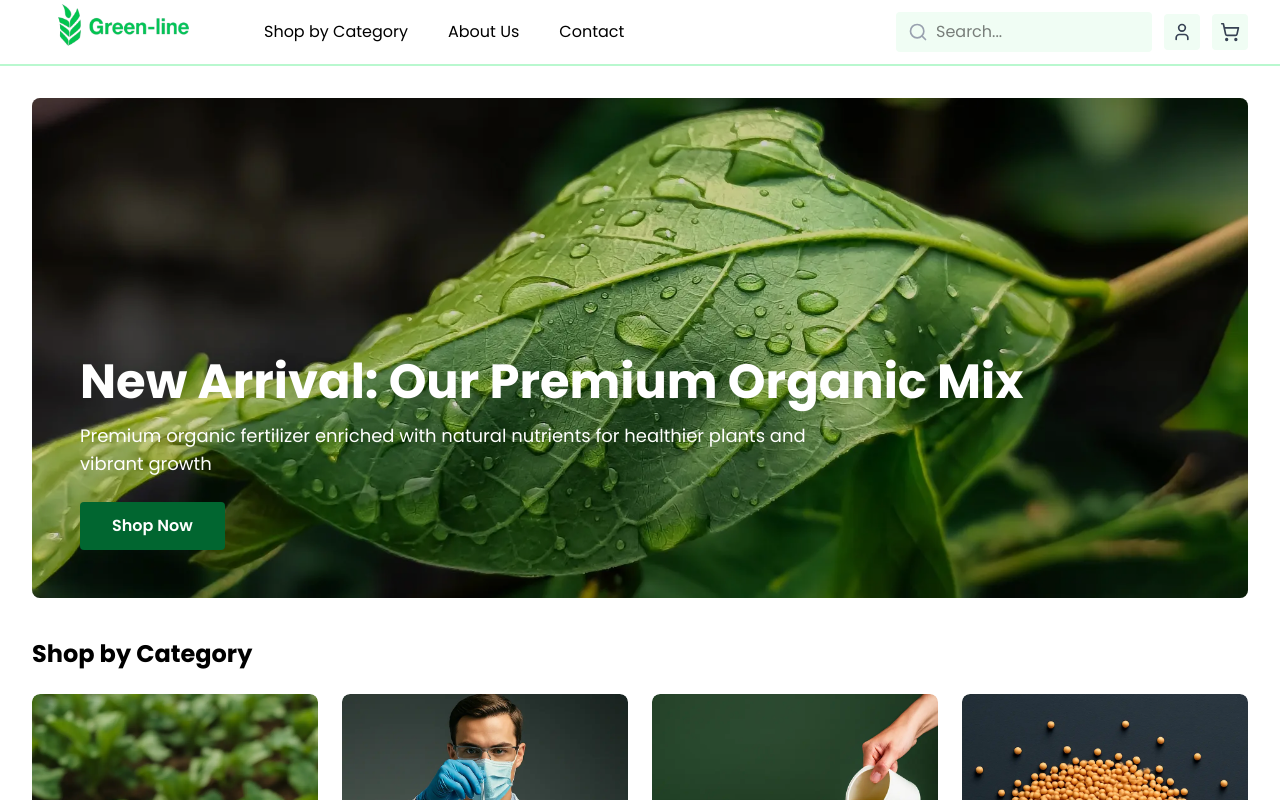
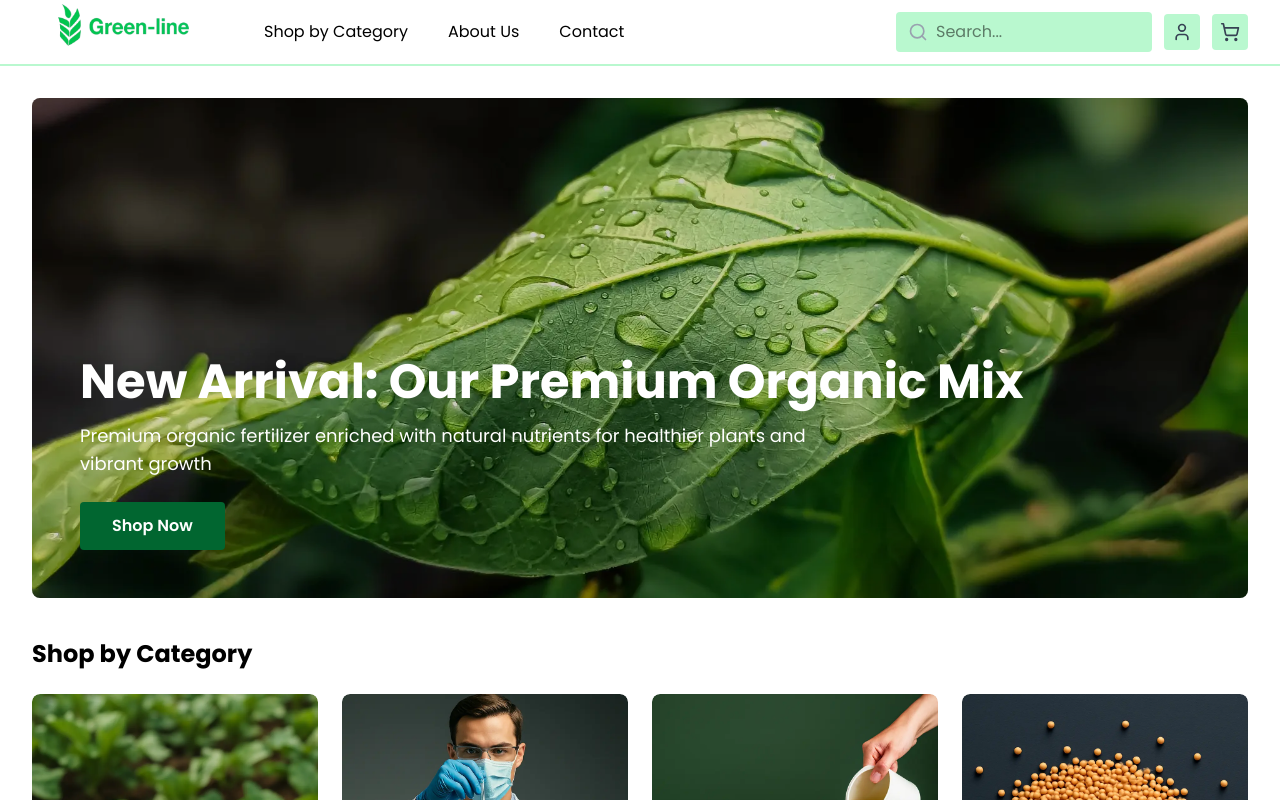
Before and after one commit to mohamed-samir-dev/Greenline, a Next.js app: page / in a window 1280 px wide. Shown: the top 800 px of the page. Built offline with nearby package versions, Linux system fonts and the light colour scheme.

Commit message:
refactor: enhance Navbar component with improved styling

```diff
--- a/components/layout/Navbar.tsx
+++ b/components/layout/Navbar.tsx
@@ -22,14 +22,14 @@ export default function Navbar() {
               <input
                 type="text"
                 placeholder="Search..."
-                className="bg-green-50 border-0 rounded px-4 py-2 pl-10 w-64 text-black  focus:outline-none focus:ring-2 focus:ring-green-500"
+                className="bg-green-200 border-0 rounded px-4 py-2 pl-10 w-64 text-black  focus:outline-none focus:ring-2 focus:ring-green-500"
               />
               <Search className="absolute left-3 top-2.5 h-5 w-5 text-gray-400" />
             </div>
-            <button className="p-2 bg-green-50 rounded hover:bg-green-100">
+            <button className="p-2 bg-green-200 rounded hover:bg-green-100">
               <User className="h-5 w-5 text-gray-700" />
             </button>
-            <button className="p-2 bg-green-50 rounded hover:bg-green-100">
+            <button className="p-2 bg-green-200 rounded hover:bg-green-100">
               <ShoppingCart className="h-5 w-5 text-gray-700" />
             </button>
           </div>
```
